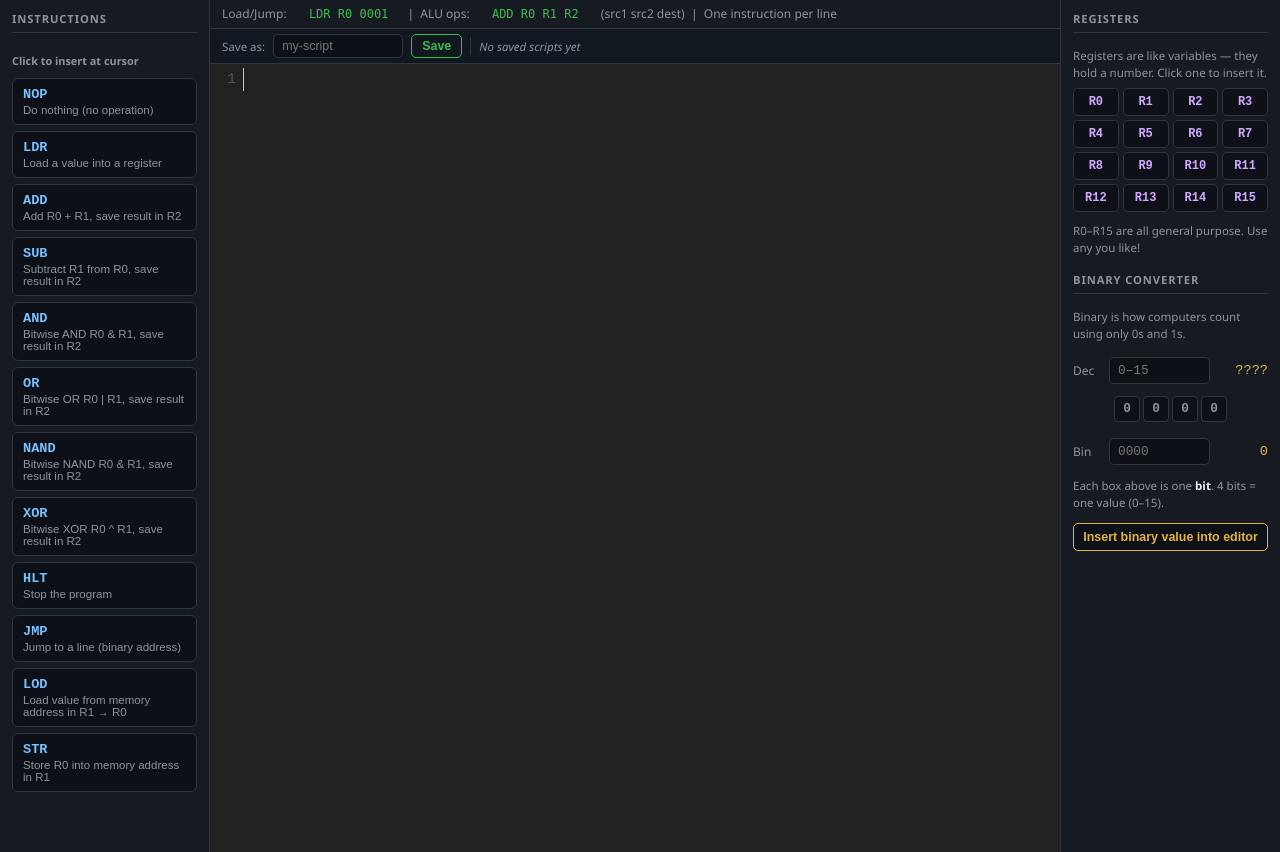
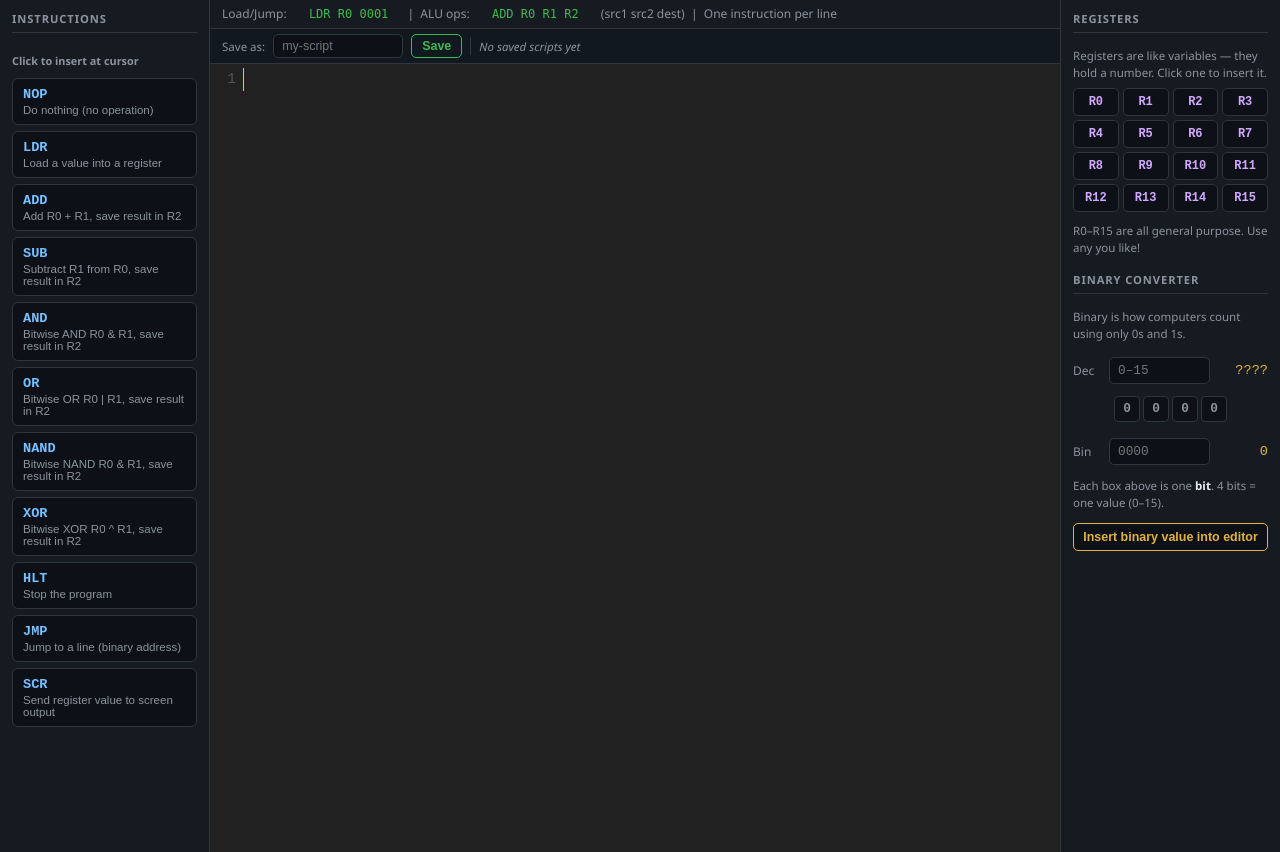
Before and after one commit to alx-desilva/MinecraftComputerIDEWebsite, a Django app: page /IDE/ in a window 1280 px wide. Shown: the part 54-906 px from the top of the page. Run offline with Django 5.2, Linux system fonts and the light colour scheme.

Commit message:
Replace LOD/STR with SCR instruction

```diff
--- a/ComputerIDEProject/IDE/templates/IDE/index.html
+++ b/ComputerIDEProject/IDE/templates/IDE/index.html
@@ -434,8 +434,7 @@ const INSTRUCTIONS = [
   { name: "XOR",  template: "XOR R0 R1 R2",    desc: "Bitwise XOR R0 ^ R1, save result in R2" },
   { name: "HLT",  template: "HLT",             desc: "Stop the program" },
   { name: "JMP",  template: "JMP 0000",        desc: "Jump to a line (binary address)" },
-  { name: "LOD",  template: "LOD R0 R1",       desc: "Load value from memory address in R1 → R0" },
-  { name: "STR",  template: "STR R0 R1",       desc: "Store R0 into memory address in R1" },
+  { name: "SCR",  template: "SCR R0",           desc: "Send register value to screen output" },
 ];
 
 // ── Build instruction buttons ──
@@ -460,7 +459,7 @@ for (let i = 0; i <= 15; i++) {
 
 // ── CodeMirror setup ──
 CodeMirror.defineMode("mcmc", function() {
-  const INSTRS = /^(NOP|LDR|ADD|SUB|AND|OR|NAND|XOR|HLT|JMP|LOD|STR)\b/;
+  const INSTRS = /^(NOP|LDR|ADD|SUB|AND|OR|NAND|XOR|HLT|JMP|SCR)\b/;
   const REGS   = /^R(1[0-5]|[0-9])\b/;
   const BINARY = /^[01]{4}\b/;
   const COMMENT = /^#.*/;
```
